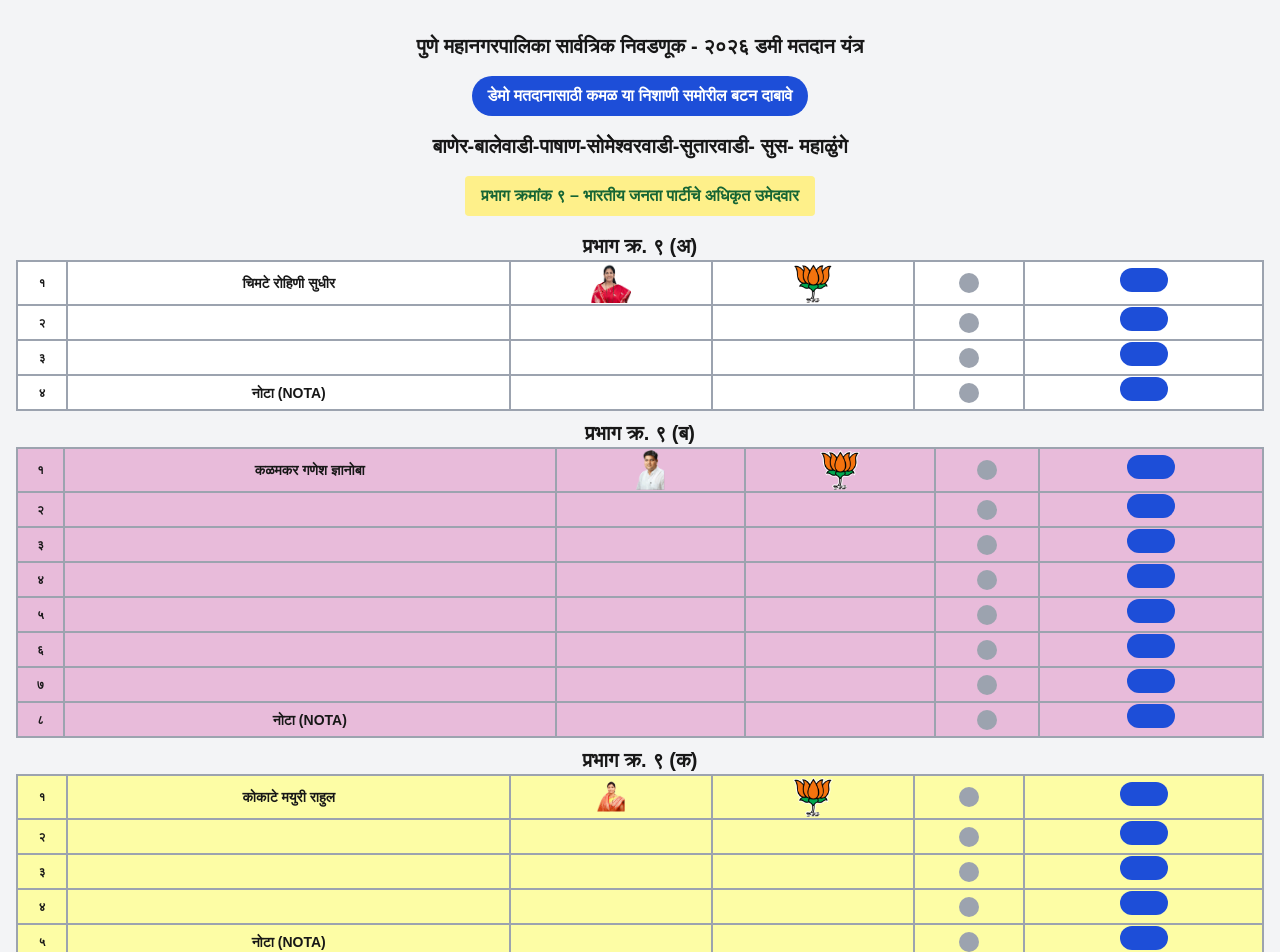
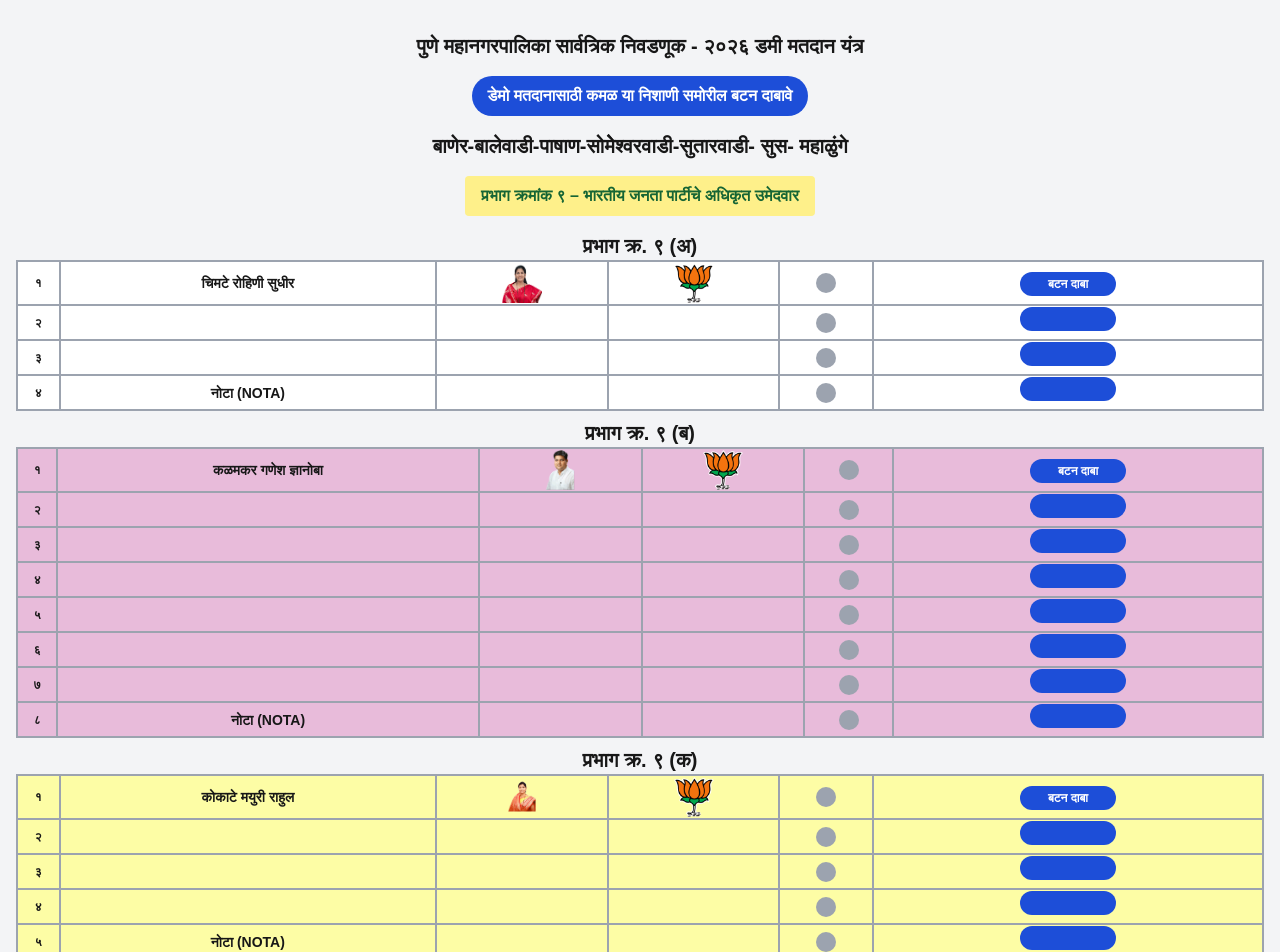
Before and after one commit to adityapachpille/lahu-balwadkar-dummy, a Next.js app: page / in a window 1280 px wide. Shown: the top 952 px of the page. Built offline with nearby package versions, Linux system fonts and the light colour scheme.

Commit message:
Update page.tsx

```diff
--- a/app/page.tsx
+++ b/app/page.tsx
@@ -35,7 +35,6 @@ const SoundCheck = () => {
 
     setActiveRow(index);
 
-    // Track candidate clicks
     if (isCandidate && tableIndex < 3) {
       const updatedClicks = [...candidateClicks];
       updatedClicks[tableIndex] = true;
@@ -84,12 +83,35 @@ const SoundCheck = () => {
         <td className="border-2 border-gray-400 text-center">
           <button
             onClick={() => playSound(baseIndex + index, isCandidate, tableIndex)}
-            className="rounded-full w-12 h-6 bg-blue-700"
-          />
+            className="rounded-full w-24 h-6 bg-blue-700 text-white text-xs font-bold"
+          >
+            {isCandidate ? "बटन दाबा" : ""}
+          </button>
         </td>
       </tr>
     );
   };
+
+  const renderTable = (
+    tableIndex: number,
+    title: string,
+    totalRows: number,
+    name: string,
+    bgColor: string,
+    candidateIndex: number,
+    imageSrc: string
+  ) => (
+    <>
+      <h4 className="text-center text-xl font-bold mb-0 pt-2">{title}</h4>
+      <table className="w-full border-2 border-gray-400 mt-0">
+        <tbody>
+          {[...Array(totalRows)].map((_, i) =>
+            renderRow(i, tableIndex * 100, name, totalRows, bgColor, candidateIndex, tableIndex, imageSrc)
+          )}
+        </tbody>
+      </table>
+    </>
+  );
 
   return (
     <section className="bg-gray-100 px-4 py-6">
@@ -113,61 +135,14 @@ const SoundCheck = () => {
         </span>
       </div>
 
-      {/* TABLE 1 */}
-      {!showFourthTable && (
-        <>
-          <h4 className="text-center text-xl font-bold mb-0 pt-2">प्रभाग क्र. ९ (अ)</h4>
-          <table className="w-full border-2 border-gray-400 mt-0">
-            <tbody>
-              {[...Array(4)].map((_, i) =>
-                renderRow(i, 0, "चिमटे रोहिणी सुधीर", 4, "bg-white", 0, 0, "/use1.png")
-              )}
-            </tbody>
-          </table>
-        </>
-      )}
-
-      {/* TABLE 2 */}
-      {!showFourthTable && (
-        <>
-          <h4 className="text-center text-xl font-bold mb-0 pt-2">प्रभाग क्र. ९ (ब)</h4>
-          <table className="w-full border-2 border-gray-400 mt-0">
-            <tbody>
-              {[...Array(8)].map((_, i) =>
-                renderRow(i, 100, "कळमकर गणेश ज्ञानोबा", 8, "bg-[#e8bbda]", 0, 1, "/use2.png")
-              )}
-            </tbody>
-          </table>
-        </>
-      )}
-
-      {/* TABLE 3 */}
-      {!showFourthTable && (
-        <>
-          <h4 className="text-center text-xl font-bold mb-0 pt-2">प्रभाग क्र. ९ (क)</h4>
-          <table className="w-full border-2 border-gray-400 mt-0">
-            <tbody>
-              {[...Array(5)].map((_, i) =>
-                renderRow(i, 200, "कोकाटे मयुरी राहुल", 5, "bg-[#fdfda5]", 0, 2, "/use3.png")
-              )}
-            </tbody>
-          </table>
-        </>
-      )}
+      {/* TABLES 1-3 */}
+      {!showFourthTable && renderTable(0, "प्रभाग क्र. ९ (अ)", 4, "चिमटे रोहिणी सुधीर", "bg-white", 0, "/use1.png")}
+      {!showFourthTable && renderTable(1, "प्रभाग क्र. ९ (ब)", 8, "कळमकर गणेश ज्ञानोबा", "bg-[#e8bbda]", 0, "/use2.png")}
+      {!showFourthTable && renderTable(2, "प्रभाग क्र. ९ (क)", 5, "कोकाटे मयुरी राहुल", "bg-[#fdfda5]", 0, "/use3.png")}
 
       {/* TABLE 4 */}
-      {showFourthTable && (
-        <>
-          <h4 className="text-center text-xl font-bold mb-0 pt-2">प्रभाग क्र. ९ (ड)</h4>
-          <table className="w-full border-2 border-gray-400 mt-0">
-            <tbody>
-              {[...Array(10)].map((_, i) =>
-                renderRow(i, 300, "बालवडकर लहू गजानन", 10, "bg-[#9fdaeb]", 3, 3, "/use4.png")
-              )}
-            </tbody>
-          </table>
-        </>
-      )}
+      {showFourthTable &&
+        renderTable(3, "प्रभाग क्र. ९ (ड)", 10, "बालवडकर लहू गजानन", "bg-[#9fdaeb]", 3, "/use4.png")}
 
       {/* FOOTER MESSAGE */}
       <h1 className="text-center text-xl font-bold mb-2 mt-4">
```
